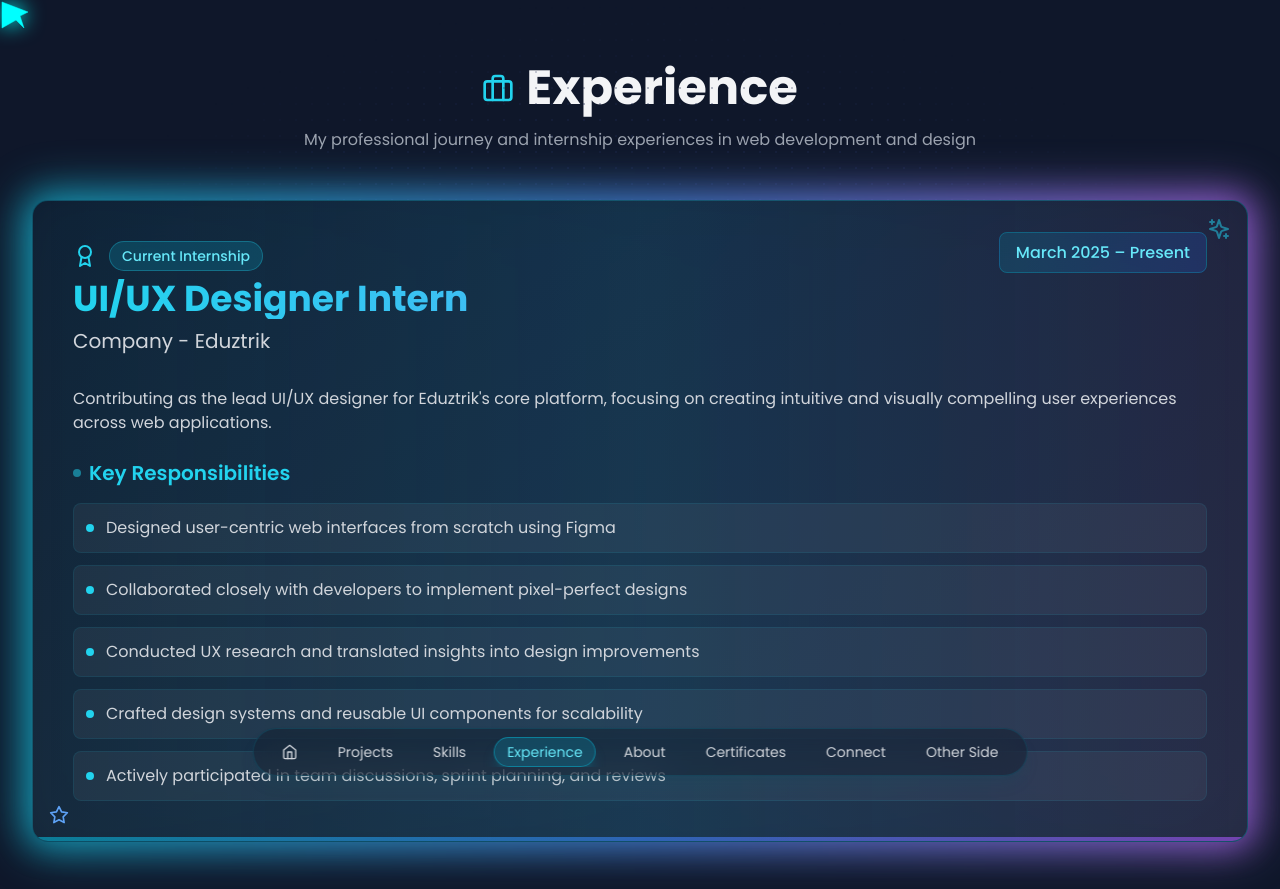
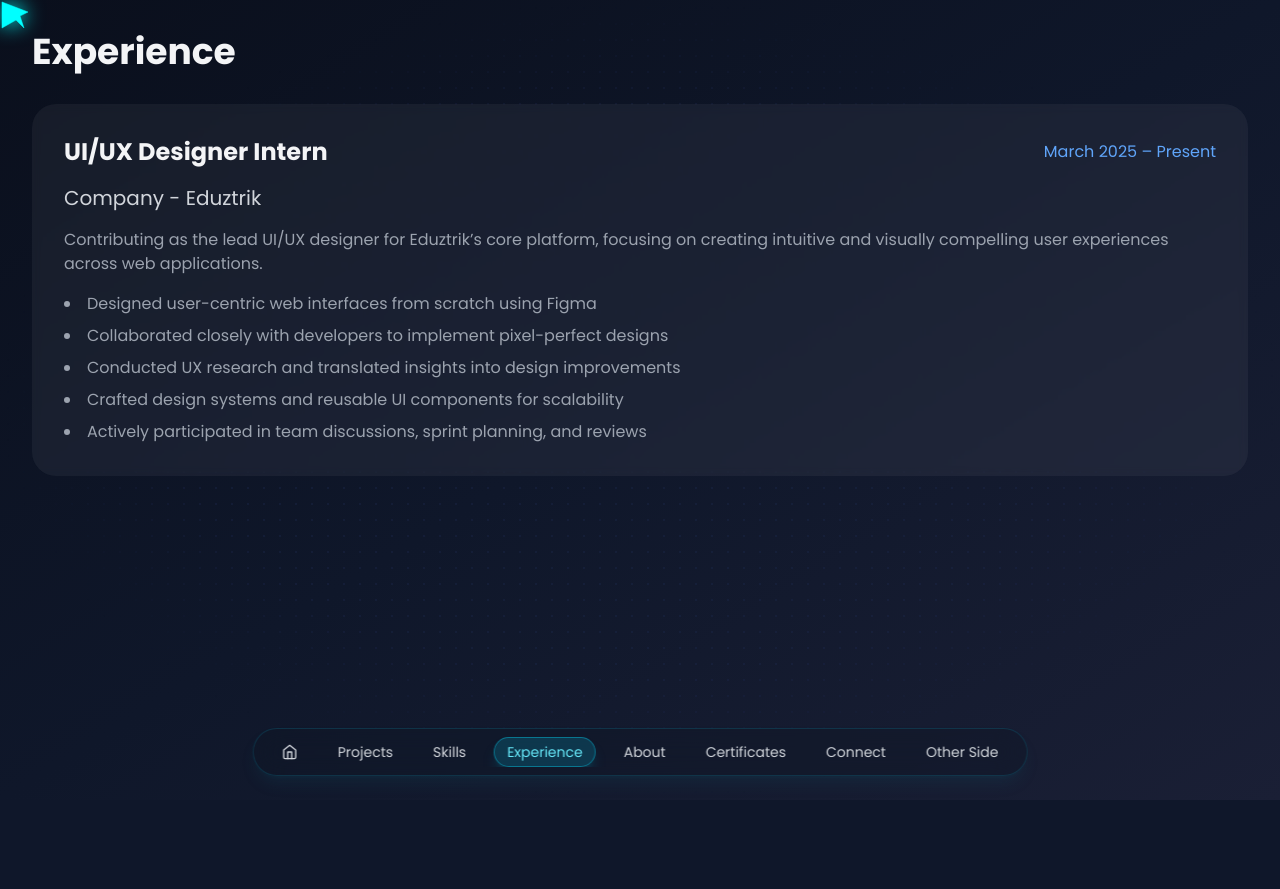
Before and after one commit to Kalpan2007/My_Portfolio, a React (Vite) app: page /experience in a window 1280 px wide. Shown: the top 889 px of the page. After the commit the page ends 800 px from the top, so only its background shows below. Built offline with nearby package versions, Linux system fonts and the light colour scheme.

Commit message:
Bugs Solve In Experince Section

```diff
--- a/src/pages/Experience.tsx
+++ b/src/pages/Experience.tsx
@@ -2,14 +2,13 @@ import { motion } from 'framer-motion';
 import { useNavigate } from 'react-router-dom';
 import PageTransition from '../components/PageTransition';
 import { BottomNav } from '../components/BottomNav';
-import { Briefcase, Star, Sparkles, Award } from 'lucide-react';
 
 const experiences = [
   {
     position: "UI/UX Designer Intern",
     company: "Company - Eduztrik",
     duration: "March 2025 – Present",
-    description: "Contributing as the lead UI/UX designer for Eduztrik's core platform, focusing on creating intuitive and visually compelling user experiences across web applications.",
+    description: "Contributing as the lead UI/UX designer for Eduztrik’s core platform, focusing on creating intuitive and visually compelling user experiences across web applications.",
     responsibilities: [
       "Designed user-centric web interfaces from scratch using Figma",
       "Collaborated closely with developers to implement pixel-perfect designs",
@@ -18,6 +17,8 @@ const experiences = [
       "Actively participated in team discussions, sprint planning, and reviews"
     ]
   }
+
+
 ];
 
 const Experience = () => {
@@ -25,133 +26,37 @@ const Experience = () => {
 
   return (
     <PageTransition>
-      <div className="min-h-screen bg-[#0f172a] text-gray-100">
-        {/* Header Section */}
-        <div className="pt-8 sm:pt-12 md:pt-16 pb-8 px-4 sm:px-6 md:px-8">
-          <div className="max-w-7xl mx-auto">
-            <motion.div
-              initial={{ opacity: 0, y: 20 }}
-              animate={{ opacity: 1, y: 0 }}
-              className="text-center mb-8 sm:mb-12"
-            >
-              <div className="flex items-center justify-center gap-3 mb-4">
-                <Briefcase className="w-6 h-6 sm:w-8 sm:h-8 text-cyan-400" />
-                <h1 className="text-3xl sm:text-4xl md:text-5xl font-bold">Experience</h1>
-              </div>
-              <p className="text-gray-400 max-w-2xl mx-auto text-sm sm:text-base">
-                My professional journey and internship experiences in web development and design
-              </p>
-            </motion.div>
+      <div className="min-h-screen p-8">
+        <div className="max-w-7xl mx-auto">
 
-            {/* Special Internship Card */}
-            <motion.div
-              initial={{ opacity: 0, scale: 0.9 }}
-              animate={{ opacity: 1, scale: 1 }}
-              transition={{ duration: 0.8, ease: "easeOut" }}
-              className="relative mb-8 sm:mb-12"
-            >
-              {/* Glowing Background Effects */}
-              <div className="absolute -inset-1 bg-gradient-to-r from-cyan-500 via-blue-500 to-purple-500 rounded-2xl blur-lg opacity-75 animate-pulse"></div>
-              <div className="absolute -inset-2 bg-gradient-to-r from-cyan-400 via-blue-400 to-purple-400 rounded-3xl blur-xl opacity-50 animate-pulse" style={{ animationDelay: '0.5s' }}></div>
+          <h1 className="text-4xl font-bold mb-8">Experience</h1>
 
-              {/* Main Card */}
-              <div className="relative bg-gradient-to-br from-slate-900/90 to-slate-800/90 backdrop-blur-xl rounded-2xl border border-cyan-500/30 overflow-hidden">
-                {/* Animated Border */}
-                <div className="absolute inset-0 rounded-2xl">
-                  <div className="absolute inset-0 bg-gradient-to-r from-transparent via-cyan-500/20 to-transparent animate-pulse"></div>
+          <div className="space-y-6">
+            {experiences.map((exp, index) => (
+              <motion.div
+                key={index}
+                initial={{ opacity: 0, y: 20 }}
+                animate={{ opacity: 1, y: 0 }}
+                transition={{ delay: index * 0.1 }}
+                className="backdrop-blur-sm rounded-3xl p-8 bg-white/5"
+              >
+                <div className="flex flex-col md:flex-row md:items-center md:justify-between mb-4">
+                  <h2 className="text-2xl font-bold">{exp.position}</h2>
+                  <span className="text-blue-400">{exp.duration}</span>
                 </div>
-
-                {/* Sparkle Effects */}
-                <div className="absolute top-4 right-4">
-                  <Sparkles className="w-6 h-6 text-cyan-400 animate-pulse" />
-                </div>
-                <div className="absolute bottom-4 left-4">
-                  <Star className="w-5 h-5 text-blue-400 animate-pulse" style={{ animationDelay: '1s' }} />
-                </div>
-
-                {/* Content */}
-                <div className="relative p-6 sm:p-8 md:p-10">
-                  {/* Header with Badge */}
-                  <div className="flex flex-col sm:flex-row sm:items-start sm:justify-between gap-4 mb-6">
-                    <div className="flex-1">
-                      <div className="flex items-center gap-3 mb-2">
-                        <Award className="w-6 h-6 text-cyan-400" />
-                        <span className="px-3 py-1 bg-cyan-500/20 border border-cyan-400/30 rounded-full text-cyan-300 text-xs sm:text-sm font-medium">
-                          Current Internship
-                        </span>
-                      </div>
-                      <h2 className="text-2xl sm:text-3xl md:text-4xl font-bold bg-gradient-to-r from-cyan-400 to-blue-400 bg-clip-text text-transparent mb-2">
-                        {experiences[0].position}
-                      </h2>
-                      <h3 className="text-lg sm:text-xl text-gray-300 mb-2">{experiences[0].company}</h3>
-                    </div>
-                    <div className="flex-shrink-0">
-                      <span className="px-4 py-2 bg-gradient-to-r from-cyan-600/20 to-blue-600/20 border border-cyan-500/30 rounded-lg text-cyan-300 text-sm sm:text-base font-medium">
-                        {experiences[0].duration}
-                      </span>
-                    </div>
-                  </div>
-
-                  {/* Description */}
-                  <div className="mb-6">
-                    <p className="text-gray-300 text-sm sm:text-base leading-relaxed">
-                      {experiences[0].description}
-                    </p>
-                  </div>
-
-                  {/* Responsibilities */}
-                  <div>
-                    <h4 className="text-lg sm:text-xl font-semibold text-cyan-400 mb-4 flex items-center gap-2">
-                      <div className="w-2 h-2 bg-cyan-400 rounded-full animate-pulse"></div>
-                      Key Responsibilities
-                    </h4>
-                    <div className="grid gap-3">
-                      {experiences[0].responsibilities.map((resp, i) => (
-                        <motion.div
-                          key={i}
-                          initial={{ opacity: 0, x: -20 }}
-                          animate={{ opacity: 1, x: 0 }}
-                          transition={{ delay: i * 0.1 + 0.3 }}
-                          className="flex items-start gap-3 p-3 rounded-lg bg-white/5 border border-cyan-500/10 hover:border-cyan-500/20 transition-all duration-300"
-                        >
-                          <div className="w-2 h-2 bg-cyan-400 rounded-full mt-2 flex-shrink-0"></div>
-                          <span className="text-gray-300 text-sm sm:text-base">{resp}</span>
-                        </motion.div>
-                      ))}
-                    </div>
-                  </div>
-
-                  {/* Bottom Glow Effect */}
-                  <div className="absolute bottom-0 left-0 right-0 h-1 bg-gradient-to-r from-cyan-500 via-blue-500 to-purple-500 opacity-60"></div>
-                </div>
-              </div>
-            </motion.div>
-
-            {/* Future Experience Section */}
-            <motion.div
-              initial={{ opacity: 0, y: 20 }}
-              animate={{ opacity: 1, y: 0 }}
-              transition={{ delay: 0.5 }}
-              className="text-center"
-            >
-              <div className="p-6 sm:p-8 rounded-2xl bg-white/5 border border-gray-700/50">
-                <h3 className="text-xl sm:text-2xl font-semibold text-gray-300 mb-4">
-                  Looking Forward
-                </h3>
-                <p className="text-gray-400 text-sm sm:text-base max-w-2xl mx-auto">
-                  Currently focused on my internship at Eduztrik while continuously learning and growing.
-                  Open to new opportunities and collaborations in web development and UI/UX design.
-                </p>
-              </div>
-            </motion.div>
+                <h3 className="text-xl text-gray-300 mb-4">{exp.company}</h3>
+                <p className="text-gray-400 mb-4">{exp.description}</p>
+                <ul className="list-disc list-inside space-y-2 text-gray-400">
+                  {exp.responsibilities.map((resp, i) => (
+                    <li key={i}>{resp}</li>
+                  ))}
+                </ul>
+              </motion.div>
+            ))}
           </div>
         </div>
-
-        {/* Bottom Navigation */}
-        <div className="pb-20 sm:pb-24">
-          <BottomNav />
-        </div>
       </div>
+      <BottomNav/>
     </PageTransition>
   );
 };
```
